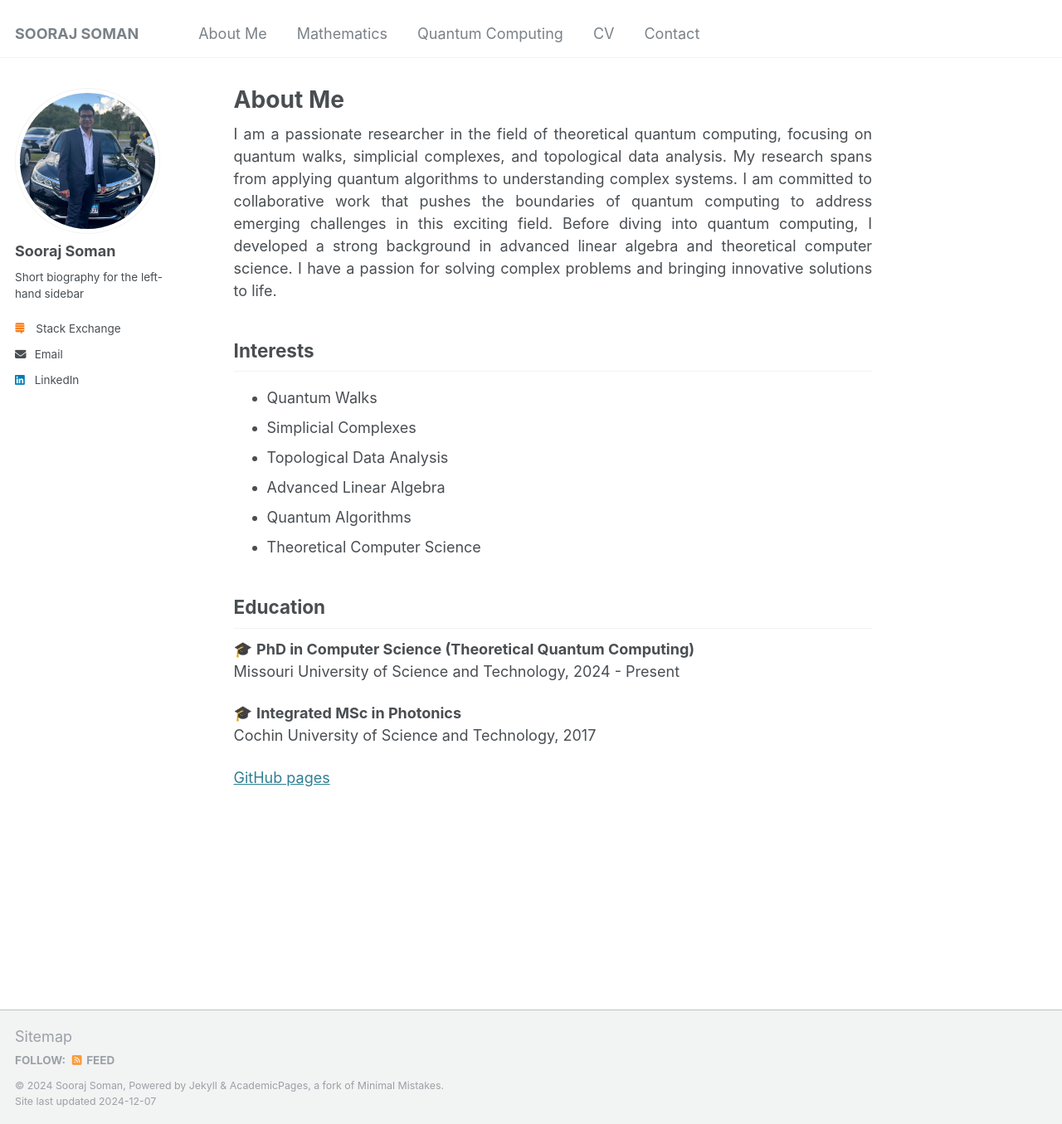
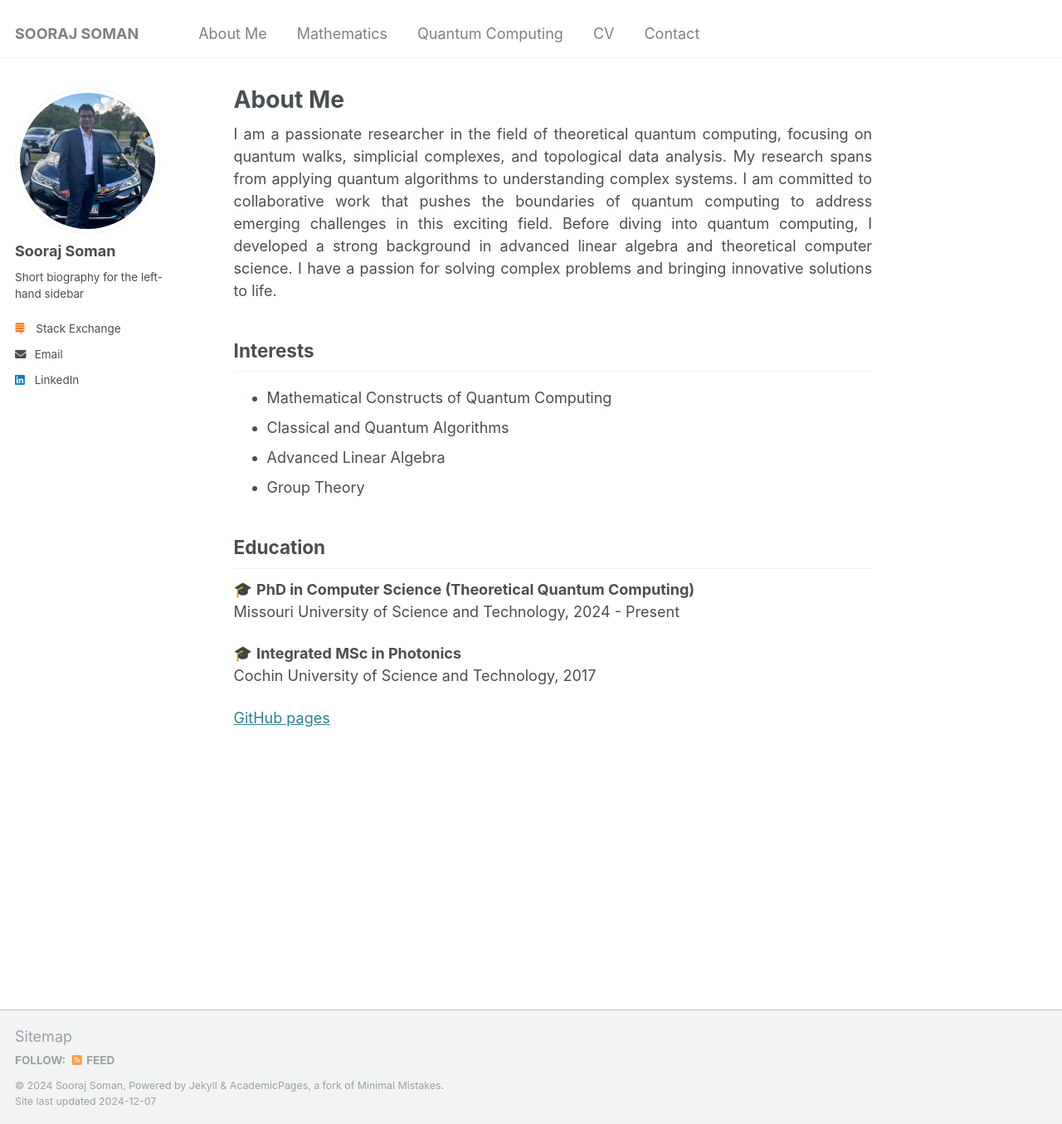
Before and after one commit to soorajss1729/soorajss1729.github.io, a Jekyll site: the page built from _pages/about.md, in a window 1280 px wide and 1355 px high. Shown: the whole window at 83% size. Built offline with Jekyll 4.4.1, drawn with Linux system fonts in a browser that asks for light colours.

Commit message:
Update about.md

```diff
--- a/_pages/about.md
+++ b/_pages/about.md
@@ -11,12 +11,10 @@ I am a passionate researcher in the field of theoretical quantum computing, focu
 </div>
 ## Interests
 
-- Quantum Walks
-- Simplicial Complexes
-- Topological Data Analysis
+- Mathematical Constructs of Quantum Computing
+- Classical and Quantum Algorithms
 - Advanced Linear Algebra
-- Quantum Algorithms
-- Theoretical Computer Science
+- Group Theory
 
 ## Education
 
```
